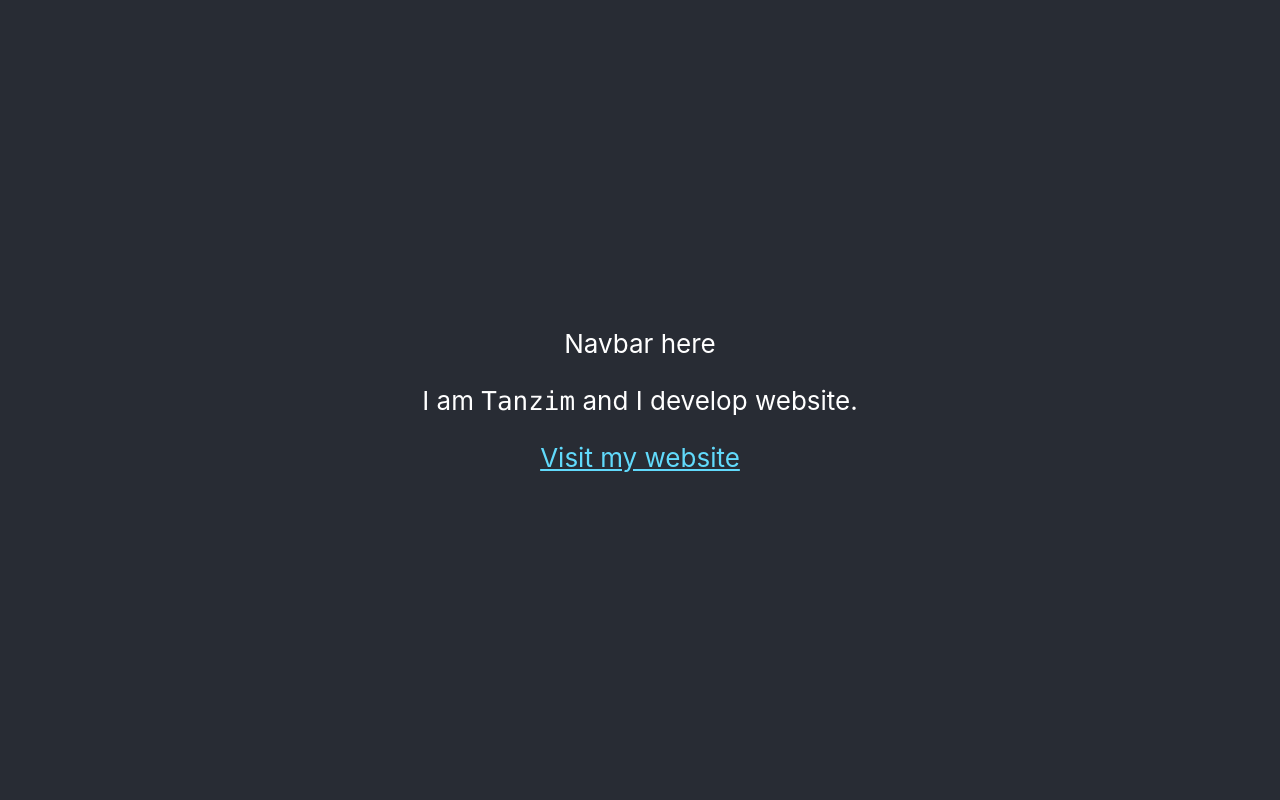
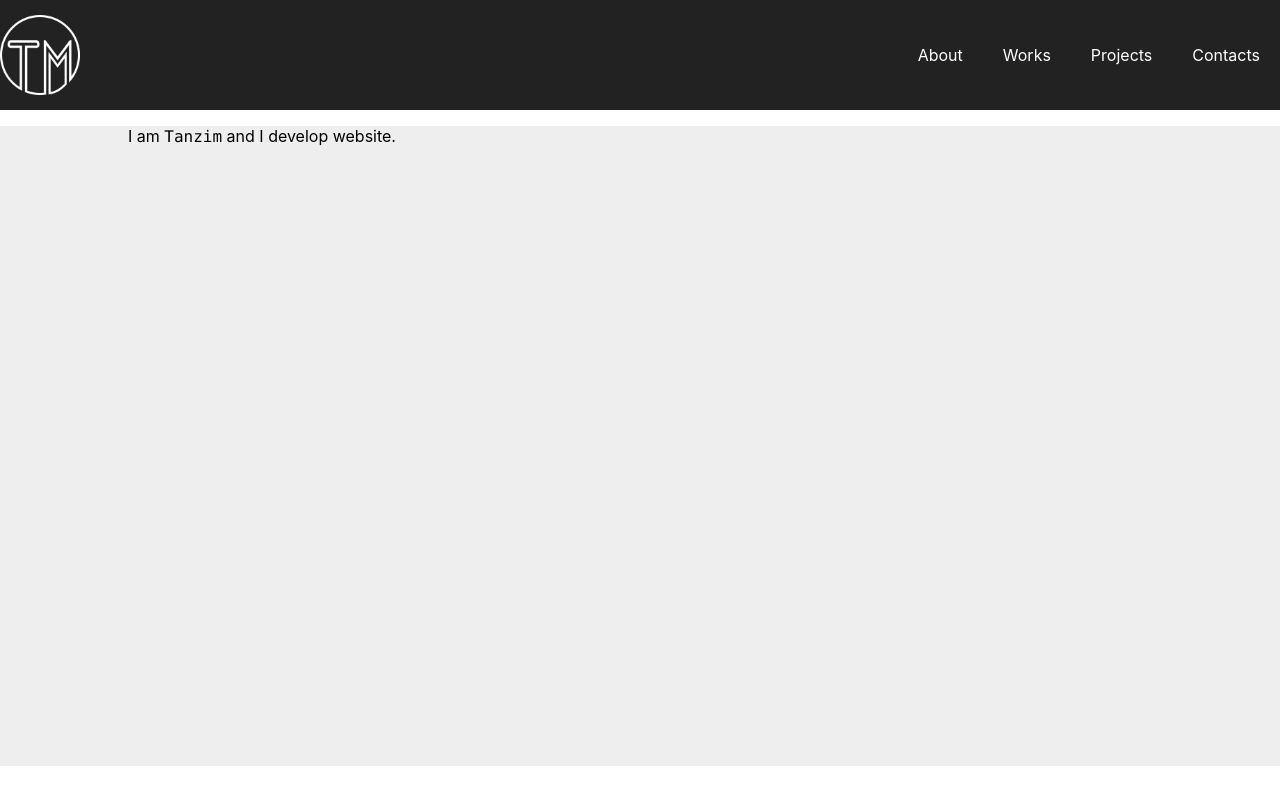
Before and after one commit to tanzimr8/airbnb_clone_with_react, a React (Create React App) app: page / in a window 1280 px wide. Built offline with nearby package versions, Linux system fonts and the light colour scheme.

Commit message:
Navbar draft

```diff
--- a/public/index.html
+++ b/public/index.html
@@ -24,7 +24,7 @@
       work correctly both with client-side routing and a non-root public URL.
       Learn how to configure a non-root public URL by running `npm run build`.
     -->
-    <title>React App</title>
+    <title>Tanzim Rahman</title>
   </head>
   <body>
     <noscript>You need to enable JavaScript to run this app.</noscript>
--- a/src/App.css
+++ b/src/App.css
@@ -1,9 +1,12 @@
 .App {
-  text-align: center;
+  /* text-align: center; */
 }
-
+.logo{
+  height: 80px;
+  margin:15px 0;
+}
 .App-logo {
-  height: 40vmin;
+  height: 40vh;
   pointer-events: none;
 }
 
--- a/src/App.js
+++ b/src/App.js
@@ -1,14 +1,13 @@
 // import logo from './logo.svg';
 import './App.css';
+import './styles.css';
 import Navbar from './components/Navbar';
 import Main from './components/Main';
 function App() {
   return (
-    <div className="App">
-      <header className="App-header">
-          <Navbar/>
-          <Main/>
-      </header>
+    <div className='App'>
+      <Navbar/>
+      <Main/>
     </div>
   );
 }
--- a/src/components/Main.jsx
+++ b/src/components/Main.jsx
@@ -1,15 +1,10 @@
+
 const Main = ()=>{
     return (
-        <div>
-            <p>I am <code>Tanzim</code> and I develop website.</p>
-            <a
-                className="App-link"
-                href="https://tanzim-rahman.com"
-                target="_blank"
-                rel="noopener noreferrer"
-            >
-                Visit my website
-            </a>
+        <div className="Main">
+            <div className='container'>
+                <p>I am <code>Tanzim</code> and I develop website.</p>
+            </div>
         </div>
     )
 }
--- a/src/components/Navbar.jsx
+++ b/src/components/Navbar.jsx
@@ -1,7 +1,22 @@
 import React from 'react';
+import Logo from './../images/logo.webp'
 const Navbar = ()=>{
     return (
-    <div> Navbar here </div>
+    <div>
+        <nav>
+            <div className='logo'>
+                <img src={Logo} alt="Logo" className='logo' />
+            </div>
+            <div className="navbar">
+                <ul>
+                    <li><a href=''>About</a></li>
+                    <li><a href=''>Works</a></li>
+                    <li><a href=''>Projects</a></li>
+                    <li><a href=''>Contacts</a></li>
+                </ul>
+            </div>
+        </nav>
+    </div>
     );
 }
 export default Navbar;
--- /dev/null
+++ b/src/styles.css
@@ -0,0 +1,30 @@
+nav{
+    display: flex;
+    justify-content: space-between;
+    min-height: 10vh;
+    background-color: #222;
+    align-items: center;
+}
+.logo{
+    display: flex;
+    align-items: center;
+}
+.navbar ul{
+    display: flex;
+}
+.navbar ul li,
+.navbar ul li a{
+    margin: 0px 10px;
+    color:#fff;
+    list-style: none;
+    text-decoration: none;
+}
+
+.container{
+    width: 80%;
+    margin: 0 auto;
+}
+.Main{
+    background-color: #eee;
+    height: 80vh;
+}
```
Also changed, not shown: src/images/logo.webp (added).
